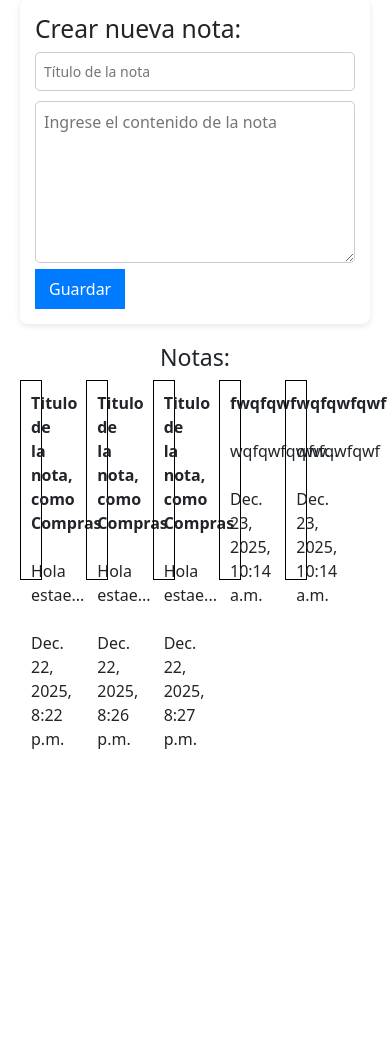
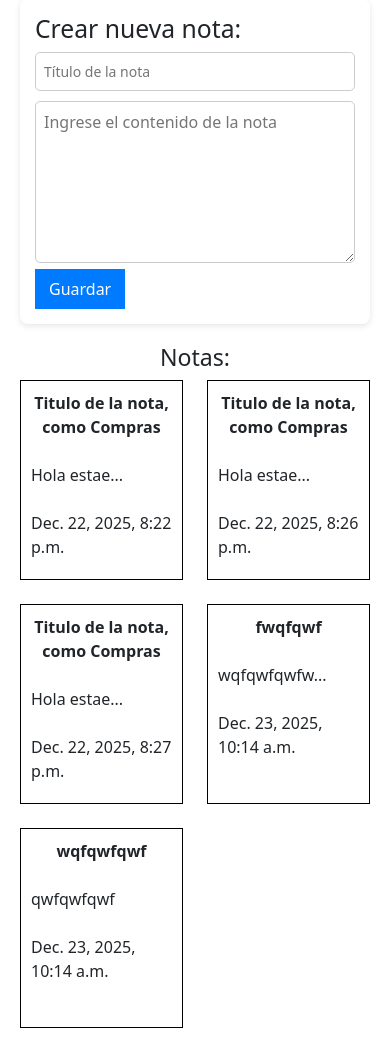
Before and after one commit to LucasGarmen/block, a Django app: page / in a window 390 px wide. Shown: the part 150-1198 px from the top of the page. Before the commit the page ends 899 px from the top, so only its background shows below. Run offline with Django 5.2, Linux system fonts and the light colour scheme; a user stored in the database is signed in; data comes from the database, SQL or seed files in the repository; both versions use the stored data as it was after the commit.

Commit message:
haciendo responsive para celular

```diff
--- a/notas/templates/notas/index.html
+++ b/notas/templates/notas/index.html
@@ -37,9 +37,9 @@
 
 
     <h3 style="text-align: center;">Notas:</h3>
-<div id="lista_notas" class="row g-5">
+<div id="lista_notas" class="row g-4">
     {% for nota in notas %}
-    <div class="col-2 col-lg-3">
+    <div class="col-6 col-md-4 col-lg-3">
         <div class="lista_notas" style="position: relative;">
             <div class="contenido_notas">
                 <div class="titulo_notas">
```
Also changed, not shown: db.sqlite3.
